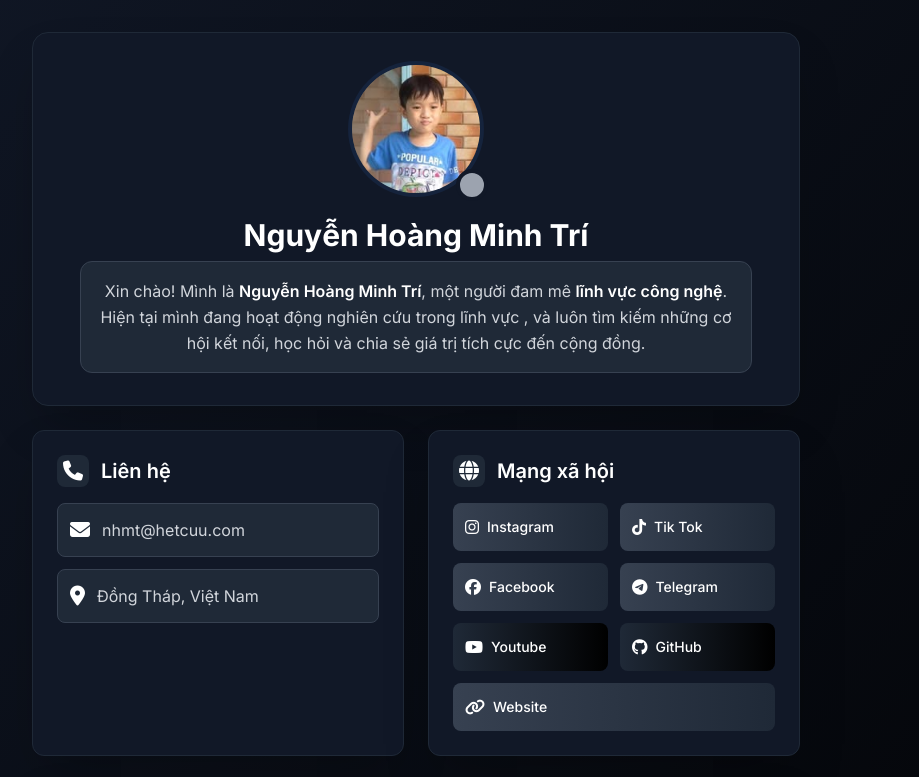
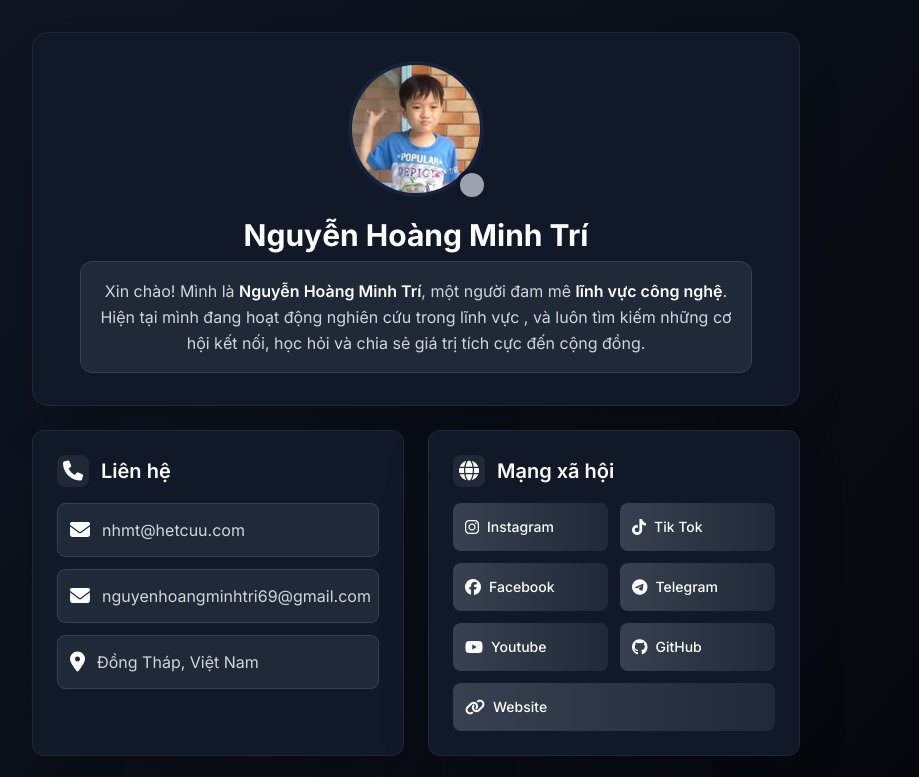
Before and after one commit to nguyenminhtri-1234/Gioi_Thieu, a plain HTML site: page index.html in a window 1280 px wide. Shown: the top 777 px of the page, without its empty margins (224-1143 px from the left). Drawn offline with nearby package versions, Linux system fonts and the light colour scheme; files whose address does not match are found by name.

Commit message:
Update index.html

```diff
--- a/index.html
+++ b/index.html
@@ -53,10 +53,10 @@
                         <span class="text-xl mr-3"><i class="fas fa-envelope" style="color: white;"></i></span>
                         <span class="text-gray-300">nhmt@hetcuu.com</span>
                     </div>
-                    <!-- <div class="flex items-center p-3 bg-gray-800 border border-gray-700 rounded-lg">
-                        <span class="text-xl mr-3">📱</span>
-                        <span class="text-gray-300">[+84 xxx xxx xxx]</span>
-                    </div> -->
+                    <div class="flex items-center p-3 bg-gray-800 border border-gray-700 rounded-lg">
+                        <span class="text-xl mr-3"><i class="fas fa-envelope" style="color: white;"></i></span>
+                        <span class="text-gray-300">nguyenhoangminhtri69@gmail.com</span>
+                    </div>
                     <div class="flex items-center p-3 bg-gray-800 border border-gray-700 rounded-lg">
                         <span class="text-xl mr-3"><i class="fas fa-location-dot" style="color: white;"></i></span>
                         <span class="text-gray-300">Đồng Tháp, Việt Nam</span>
@@ -87,11 +87,11 @@
                         <span class="mr-2"> <i class="fab fa-telegram" style="color: white;"></i></span>
                         <span class="text-sm font-medium">Telegram</span>
                     </a>
-                    <a href="https://www.youtube.com/@nguyenminhtri.1234" class="flex items-center p-3 bg-gradient-to-r from-gray-800 to-black text-white rounded-lg hover:from-gray-700 hover:to-gray-800 transition-all">
+                    <a href="https://www.youtube.com/@nguyenminhtri.1234" class="flex items-center p-3 bg-gradient-to-r from-gray-700 to-gray-800 text-white rounded-lg hover:from-gray-600 hover:to-gray-700 transition-all">
                         <span class="mr-2"><i class="fab fa-youtube" style="color: white;"></i></span>
                         <span class="text-sm font-medium">Youtube</span>
                     </a>
-                    <a href="https://github.com/nguyenminhtri-1234" class="flex items-center p-3 bg-gradient-to-r from-gray-800 to-black text-white rounded-lg hover:from-gray-700 hover:to-gray-800 transition-all">
+                    <a href="https://github.com/nguyenminhtri-1234" class="flex items-center p-3 bg-gradient-to-r from-gray-700 to-gray-800 text-white rounded-lg hover:from-gray-600 hover:to-gray-700 transition-all">
                         <span class="mr-2"><i class="fab fa-github" style="color: white;"></i></span>
                         <span class="text-sm font-medium">GitHub</span>
                     </a>
```
